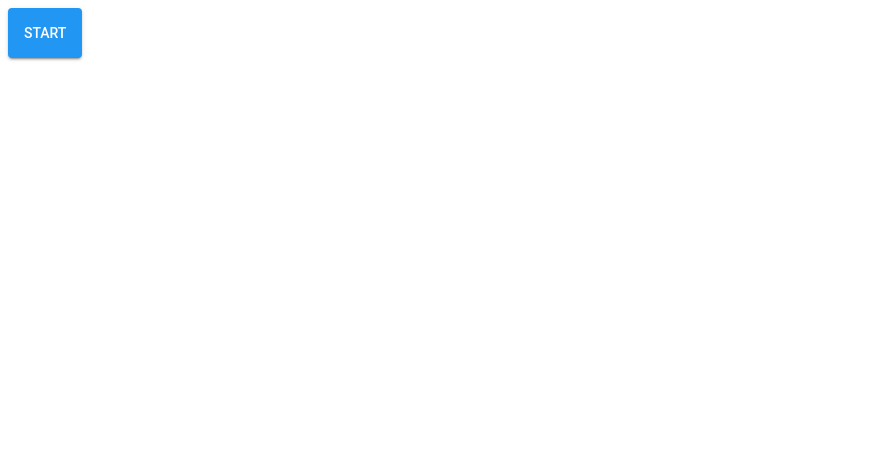
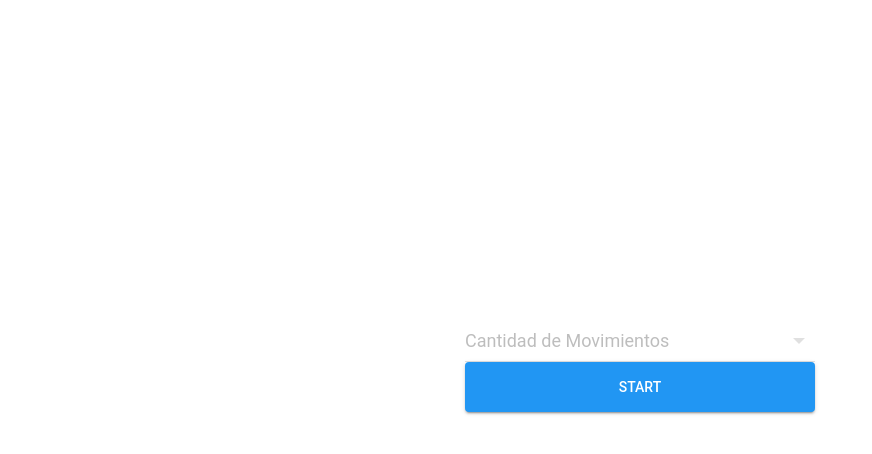
Before and after one commit to lolosposaro/lsposaro.github.io, a plain HTML site: page dictado.html in a window 1280 px wide. Shown: the whole page, without its empty margins (0-872 px from the left). Drawn offline with Linux system fonts and the light colour scheme.

Commit message:
styles update

```diff
--- a/index.css
+++ b/css/index.css
@@ -1,6 +1,21 @@
+* {
+    margin: 0;
+    padding: 0;
+    box-sizing: border-box;
+}
 body{
     font-family: "Roboto";
     padding: 0px;
+}
+.options{
+    transform: translateY(750%);
+    text-emphasis: none;
+    text-align: center;
+    align-items: center;
+}
+.options label {
+    font-size: 30px;
+    font-family: "Roboto";
 }
 .btn-menu{
     text-emphasis: none;
@@ -21,7 +36,7 @@ body{
     border: none;
     border-radius: 4px;
     padding: 0 16px;
-    min-width: 64px;
+    min-width: 350px;
     height: 50px;
     vertical-align: middle;
     text-align: center;
--- /dev/null
+++ b/css/posiciones.css
@@ -0,0 +1,123 @@
+.wrap {
+    text-emphasis: none;
+    text-align: center;
+    align-items: center;
+    position: absolute;
+    right: 0;
+    top: 40%;
+    width: 350px;
+    left: 0;
+    margin: 0 auto;
+    position: absolute;
+    font-family:
+      'Roboto','Helvetica','Arial',sans-serif;
+  }
+
+  /* select starting stylings ------------------------------*/
+  .select {
+/*    transform: translateY(400%); */
+/*   transform: translateX(225%);*/
+    text-align: center;
+    width: 350px;
+  }
+
+  .select-text {
+      position: relative;
+      font-family: inherit;
+      background-color: transparent;
+      width: 350px;
+      padding: 10px 10px 10px 0;
+      font-size: 18px;
+      border-radius: 0;
+      border: none;
+      border-bottom: 1px solid rgba(0,0,0, 0.12);
+  }
+
+  /* Remove focus */
+  .select-text:focus {
+      outline: none;
+      border-bottom: 1px solid rgba(0,0,0, 0);
+  }
+
+      /* Use custom arrow */
+  .select .select-text {
+      appearance: none;
+      -webkit-appearance:none
+  }
+
+  .select:after {
+      position: absolute;
+      top: 18px;
+      right: 10px;
+      /* Styling the down arrow */
+      width: 0;
+      height: 0;
+      padding: 0;
+      content: '';
+      border-left: 6px solid transparent;
+      border-right: 6px solid transparent;
+      border-top: 6px solid rgba(0, 0, 0, 0.12);
+      pointer-events: none;
+  }
+
+
+  /* LABEL ======================================= */
+  .select-label {
+      color: rgba(0,0,0, 0.26);
+      font-size: 18px;
+      font-weight: normal;
+      position: absolute;
+      pointer-events: none;
+      left: 0;
+      top: 10px;
+      transition: 0.2s ease all;
+  }
+
+  /* active state */
+  .select-text:focus ~ .select-label, .select-text:valid ~ .select-label {
+      color: #2F80ED;
+      top: -20px;
+      transition: 0.2s ease all;
+      font-size: 14px;
+  }
+
+  /* BOTTOM BARS ================================= */
+  .select-bar {
+      position: relative;
+      display: block;
+      width: 350px;
+  }
+
+  .select-bar:before, .select-bar:after {
+      content: '';
+      height: 2px;
+      width: 0;
+      bottom: 1px;
+      position: absolute;
+      background: #2F80ED;
+      transition: 0.2s ease all;
+  }
+
+  .select-bar:before {
+      left: 50%;
+  }
+
+  .select-bar:after {
+      right: 50%;
+  }
+
+  /* active state */
+  .select-text:focus ~ .select-bar:before, .select-text:focus ~ .select-bar:after {
+      width: 50%;
+  }
+
+  /* HIGHLIGHTER ================================== */
+  .select-highlight {
+      position: absolute;
+      height: 60%;
+      width: 100px;
+      top: 25%;
+      left: 0;
+      pointer-events: none;
+      opacity: 0.5;
+  }
--- a/dictado.html
+++ b/dictado.html
@@ -5,12 +5,27 @@
     <meta charset="UTF-8">
     <meta name="viewport" content="width=device-width, initial-scale=1.0">
     <script src="dictado.js"></script>
-    <link rel="stylesheet" href="index.css">
+    <link rel="stylesheet" href="css/index.css">
+    <link rel="stylesheet" href="css/posiciones.css">
     <title>Posiciones</title>
 </head>
 
 <body>
-    <div><button class="pure-material-button-contained" onclick="start(8)">Start</button>
+    <div class="wrap">
+        <div class="select">
+            <!--Select with pure css-->
+            <select class="select-text" required>
+                <option value="" disabled selected></option>
+                <option value="5">5</option>
+                <option value="7">7</option>
+                <option value="13">13</option>
+            </select>
+            <span class="select-highlight"></span>
+            <span class="select-bar"></span>
+            <label class="select-label">Cantidad de Movimientos</label>
+            <!--Select with pure css-->
+        </div>
+        <button class="pure-material-button-contained" onclick="start(7)">Start</button>
     </div>
 </body>
 
--- a/dictado.js
+++ b/dictado.js
@@ -24,6 +24,7 @@ const movs = [
     { name: "Ding Zhou" }
 ];
 
+// var input =
 function mostrarMovimiento() {
     var rdmMov = movs[Math.floor(Math.random() * movs.length)].name;
     var elementNode = document.createElement('h1');
```
Also changed, not shown: index.html (+1 -1 lines).
